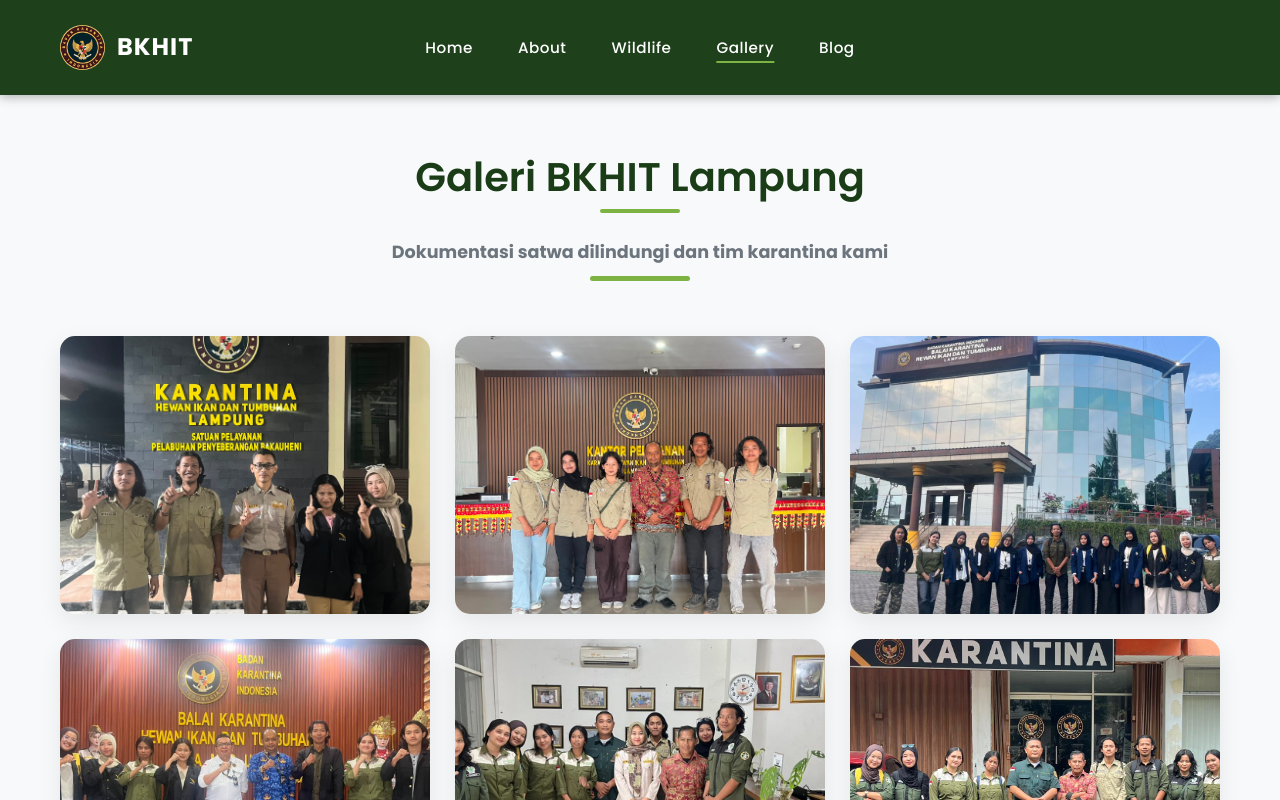
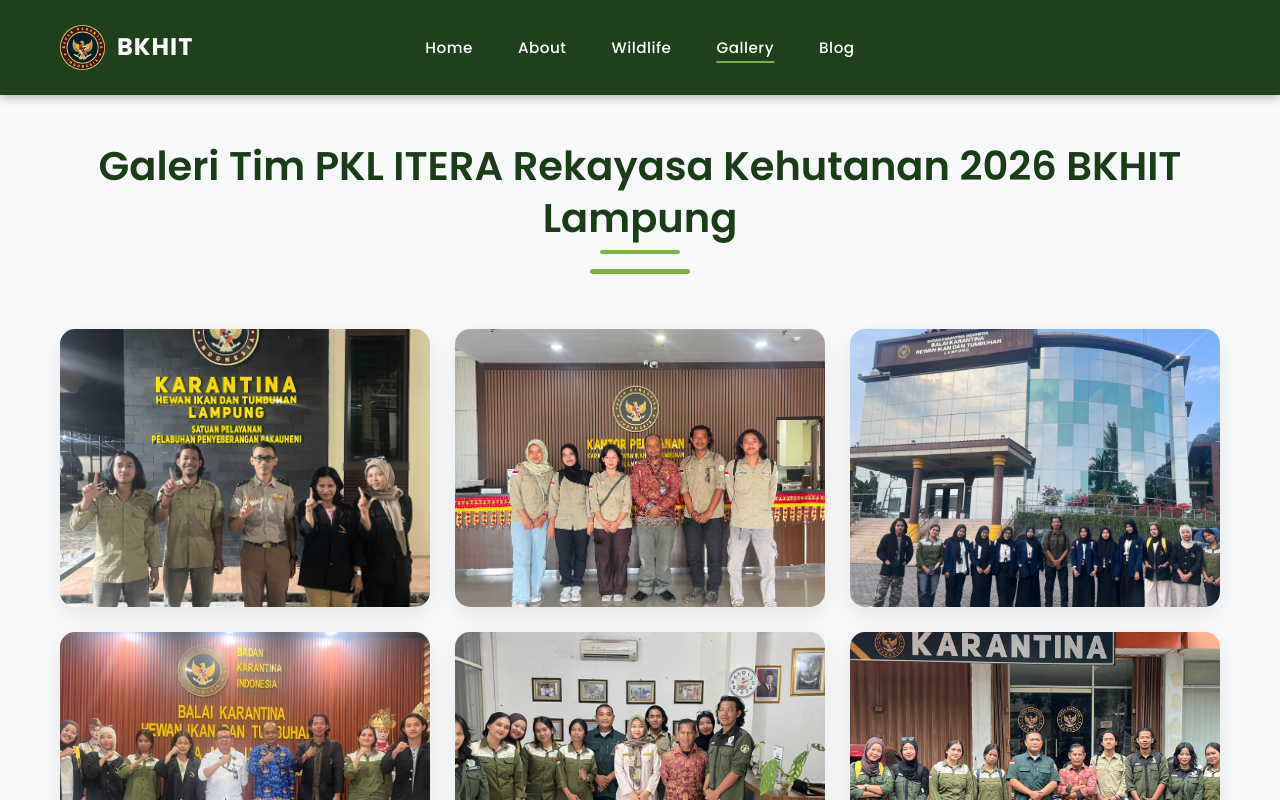
Before and after one commit to Ahmatsembiring/forest-conservation, a React (Vite) app: page /gallery in a window 1280 px wide. Shown: the top 800 px of the page. Built offline with nearby package versions, Linux system fonts and the light colour scheme; the HTML template or start-up script is replaced by a standard one.

Commit message:
Update Gallery

```diff
--- a/src/components/Gallery.jsx
+++ b/src/components/Gallery.jsx
@@ -51,8 +51,8 @@
           viewport={{ once: true, amount: 0.3 }}
           transition={{ duration: 0.8 }}
         >
-          <h2>Galeri BKHIT Lampung</h2>
-          <p>Dokumentasi satwa dilindungi dan tim karantina kami</p>
+          <h2>Galeri Tim PKL ITERA Rekayasa Kehutanan 2026 BKHIT Lampung</h2>
+
         </motion.div>
 
         {/* Gallery Grid */}
```
